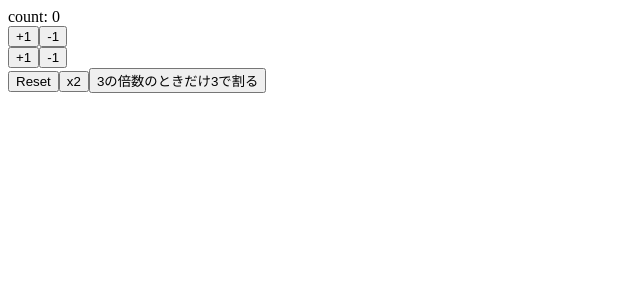
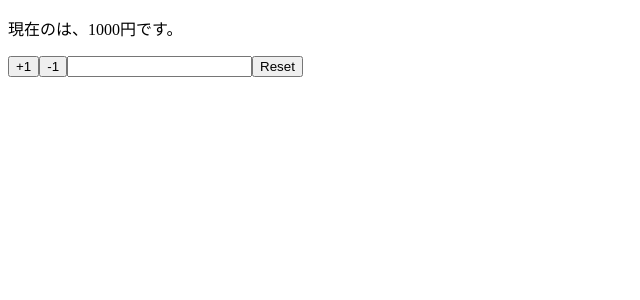
Before and after one commit to daisuke85a/react-hooks-101, a React (Create React App) app: page / in a window 1280 px wide. Shown: the top 300 px of the page, without its empty margins (0-640 px from the left). Built offline with nearby package versions, Linux system fonts and the light colour scheme.

Commit message:
multiple states

```diff
--- a/src/App.js
+++ b/src/App.js
@@ -1,36 +1,23 @@
 import React, { useState } from 'react'
 
-const App = () => {
-  const [count, setCount] = useState(0)
-  const increment = () => setCount(count + 1)
-  const decrement = () => setCount(count - 1)
+const App = props => {
 
-  const increment2 = () => setCount((prevCount) => prevCount + 1)
-  const decrement2 = () => setCount((prevCount) => prevCount - 1)
-
-  const reset = () => setCount(0)
-  const double = () => setCount((prevCount) => prevCount * 2)
-
-  const divide3 = () => setCount((prevCount) => prevCount % 3 === 0 ? prevCount / 3 : prevCount)
-
+  const [state, setState] = useState(props)
+  const {name, price} = state
   return (
     <>
-      <div>count: {count}</div>
-      <div>
-        <button onClick={increment}>+1</button>
-        <button onClick={decrement}>-1</button>
-      </div>
-      <div>
-        <button onClick={increment2}>+1</button>
-        <button onClick={decrement2}>-1</button>
-      </div>
-      <div>
-        <button onClick={reset}>Reset</button>
-        <button onClick={double}>x2</button>
-        <button onClick={divide3}>3の倍数のときだけ3で割る</button>
-      </div>
+     <p>現在の{name}は、{price}円です。</p>
+     <button onClick={() => setState({...state, price: price + 1})}>+1</button>
+     <button onClick={() => setState({...state, price: price - 1})}>-1</button>
+     <input value={name} onInput={(e)=> setState({...state, name: e.target.value})}></input>
+     <button onClick={() => setState(props)}>Reset</button>
     </>
   );
 }
 
+App.defaultProps = {
+  name: '',
+  price: 1000,
+}
+
 export default App
```
